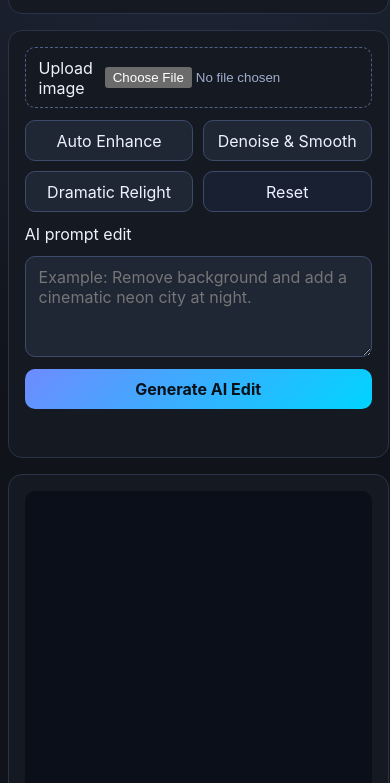
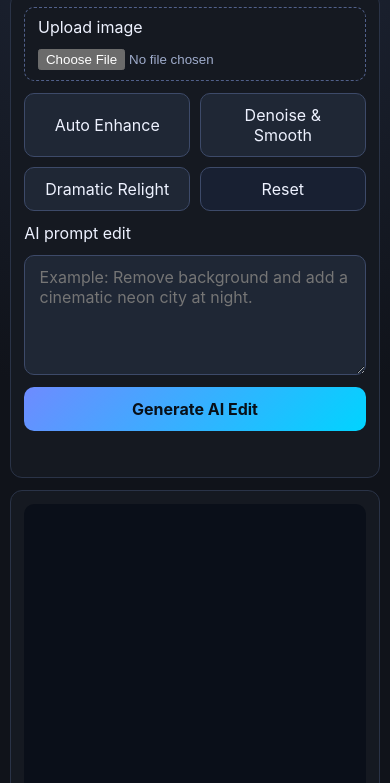
Before and after one commit to photos1136p-hash/Codex-Project, a website: page public/index.html in a window 390 px wide. Shown: the part 139-922 px from the top of the page. Drawn offline with Linux system fonts and the light colour scheme.

Commit message:
Improve mobile usability for AI image editor

```diff
--- a/public/app.js
+++ b/public/app.js
@@ -203,8 +203,16 @@ downloadBtn.addEventListener('click', () => {
     return;
   }
 
+  const imageUrl = canvas.toDataURL('image/png');
   const link = document.createElement('a');
   link.download = 'ai-image-edit.png';
-  link.href = canvas.toDataURL('image/png');
-  link.click();
+  link.href = imageUrl;
+
+  if (typeof link.download === 'string') {
+    link.click();
+    return;
+  }
+
+  // iOS/Safari fallback where download attribute may be ignored.
+  window.open(imageUrl, '_blank', 'noopener,noreferrer');
 });
--- a/public/index.html
+++ b/public/index.html
@@ -2,7 +2,8 @@
 <html lang="en">
   <head>
     <meta charset="UTF-8" />
-    <meta name="viewport" content="width=device-width, initial-scale=1.0" />
+    <meta name="viewport" content="width=device-width, initial-scale=1.0, viewport-fit=cover" />
+    <meta name="theme-color" content="#10131a" />
     <title>AI Image Studio</title>
     <link rel="stylesheet" href="styles.css" />
   </head>
@@ -19,14 +20,14 @@
       <section class="controls">
         <label class="upload">
           <span>Upload image</span>
-          <input id="imageInput" type="file" accept="image/*" />
+          <input id="imageInput" type="file" accept="image/*" capture="environment" />
         </label>
 
         <div class="tool-grid">
-          <button id="enhanceBtn">Auto Enhance</button>
-          <button id="denoiseBtn">Denoise & Smooth</button>
-          <button id="dramaticBtn">Dramatic Relight</button>
-          <button id="resetBtn" class="secondary">Reset</button>
+          <button id="enhanceBtn" type="button">Auto Enhance</button>
+          <button id="denoiseBtn" type="button">Denoise & Smooth</button>
+          <button id="dramaticBtn" type="button">Dramatic Relight</button>
+          <button id="resetBtn" type="button" class="secondary">Reset</button>
         </div>
 
         <label for="promptInput">AI prompt edit</label>
@@ -36,7 +37,7 @@
           placeholder="Example: Remove background and add a cinematic neon city at night."
         ></textarea>
 
-        <button id="aiEditBtn" class="primary">Generate AI Edit</button>
+        <button id="aiEditBtn" type="button" class="primary">Generate AI Edit</button>
         <p id="status" role="status"></p>
       </section>
 
@@ -45,7 +46,7 @@
       </section>
 
       <footer>
-        <button id="downloadBtn" class="secondary">Download PNG</button>
+        <button id="downloadBtn" type="button" class="secondary">Download PNG</button>
       </footer>
     </main>
 
--- a/public/styles.css
+++ b/public/styles.css
@@ -38,6 +38,7 @@ footer {
 
 h1 {
   margin: 0 0 0.25rem;
+  line-height: 1.2;
 }
 
 p {
@@ -61,6 +62,8 @@ p {
 
 input[type='file'] {
   color: var(--muted);
+  inline-size: 100%;
+  min-inline-size: 0;
 }
 
 .tool-grid {
@@ -75,18 +78,25 @@ textarea {
   border: 1px solid #3d4a69;
   background: #1f2735;
   color: var(--text);
-  padding: 0.6rem 0.8rem;
+  padding: 0.7rem 0.9rem;
   font: inherit;
 }
 
 button {
   cursor: pointer;
+  touch-action: manipulation;
+  min-height: 44px;
   transition: transform 0.15s ease, border-color 0.15s ease;
 }
 
 button:hover {
   transform: translateY(-1px);
   border-color: var(--brand-2);
+}
+
+button:disabled {
+  opacity: 0.6;
+  cursor: wait;
 }
 
 button.primary {
@@ -102,7 +112,7 @@ button.secondary {
 
 textarea {
   resize: vertical;
-  min-height: 90px;
+  min-height: 100px;
 }
 
 #status {
@@ -116,6 +126,7 @@ textarea {
 
 canvas {
   max-width: 100%;
+  width: 100%;
   height: auto;
   border-radius: 10px;
   background: #0a0f19;
@@ -125,3 +136,47 @@ footer {
   display: flex;
   justify-content: flex-end;
 }
+
+@media (max-width: 700px) {
+  .app {
+    width: 100%;
+    padding: env(safe-area-inset-top) 0.6rem env(safe-area-inset-bottom);
+    margin: 0;
+    gap: 0.75rem;
+  }
+
+  header,
+  .controls,
+  .canvas-wrap,
+  footer {
+    border-radius: 12px;
+    padding: 0.85rem;
+  }
+
+  h1 {
+    font-size: 1.35rem;
+  }
+
+  .upload {
+    flex-direction: column;
+    align-items: flex-start;
+  }
+
+  .tool-grid {
+    grid-template-columns: 1fr 1fr;
+  }
+
+  textarea {
+    min-height: 120px;
+    font-size: 16px;
+  }
+
+  footer {
+    justify-content: stretch;
+  }
+
+  #downloadBtn,
+  #aiEditBtn {
+    width: 100%;
+  }
+}
```
Also changed, not shown: README.md.
